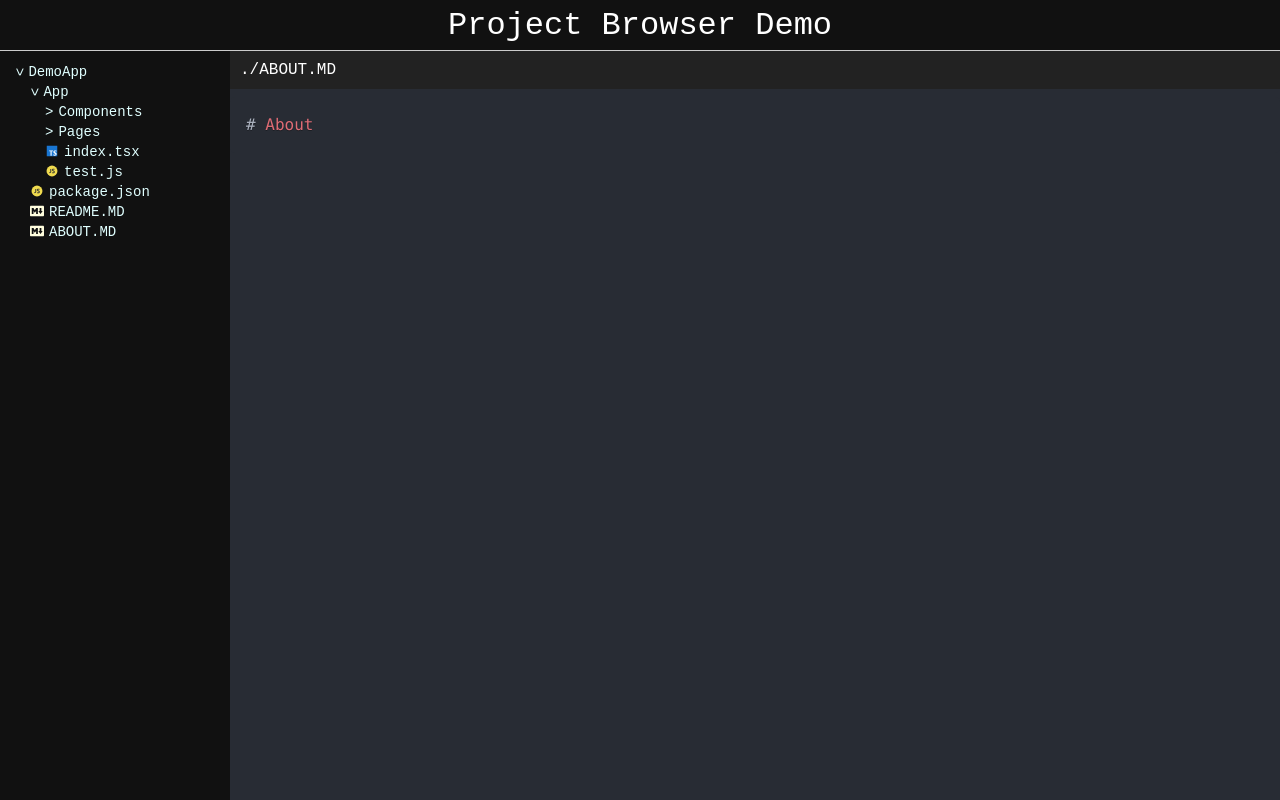
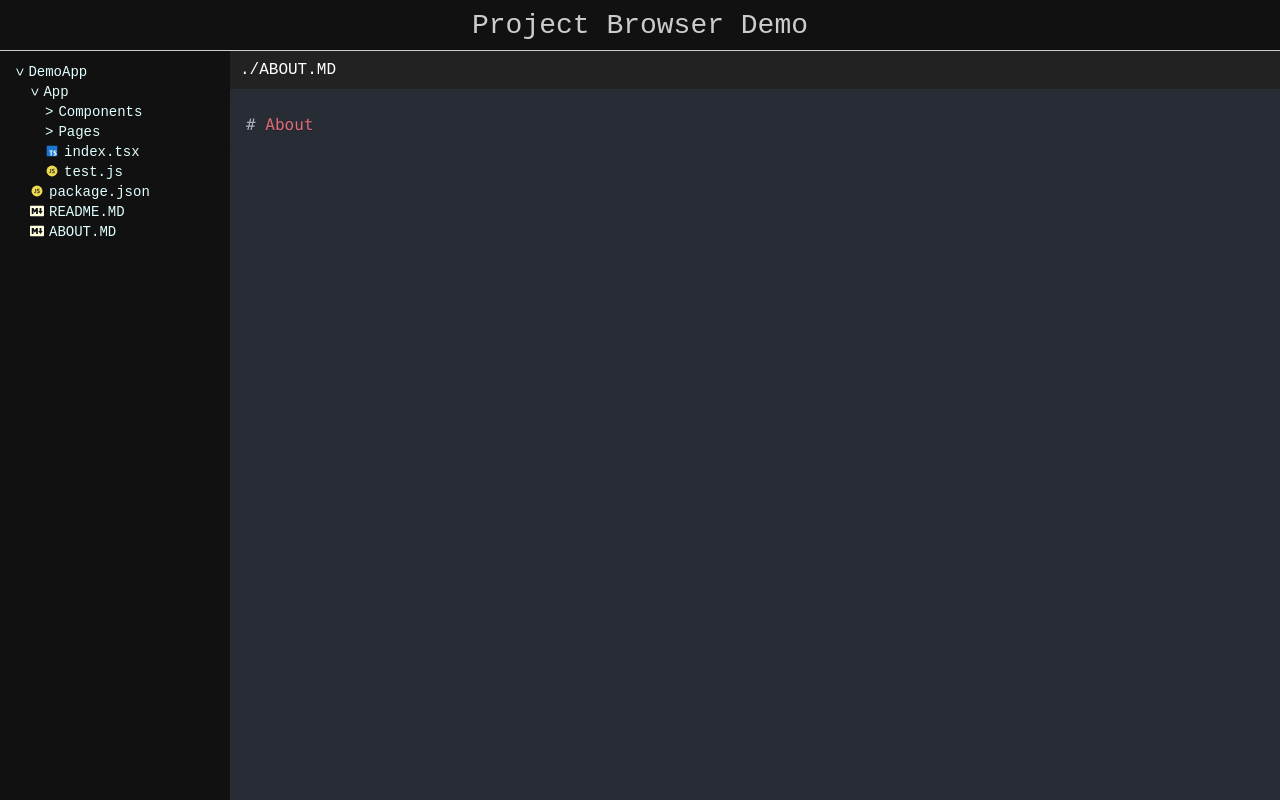
Before and after one commit to AndersDeath/project-browser-demo, a React (Create React App) app: page / in a window 1280 px wide. Built offline with nearby package versions, Linux system fonts and the light colour scheme.

Commit message:
grooming

```diff
--- a/src/Components/Header/Header.scss
+++ b/src/Components/Header/Header.scss
@@ -1,9 +1,9 @@
 .Header {
     min-height: 50px;
     border-bottom: 1px solid #ccc;
-    font-size: 32px;
+    font-size: 28px;
     display: flex;
-    color: #ffffff;
+    color: #ccc;
     align-items: center;
     justify-content: center;
 }
```
Also changed, not shown: src/logo.svg (deleted).
